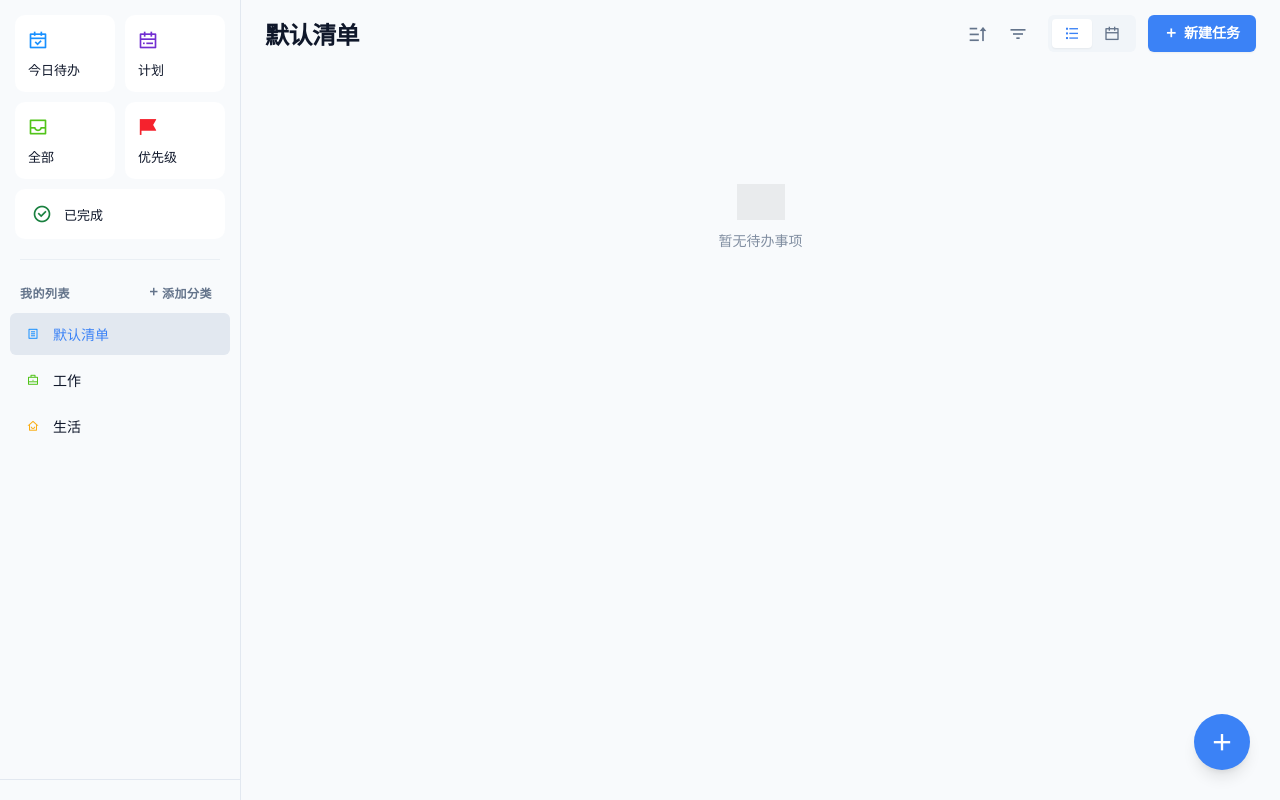
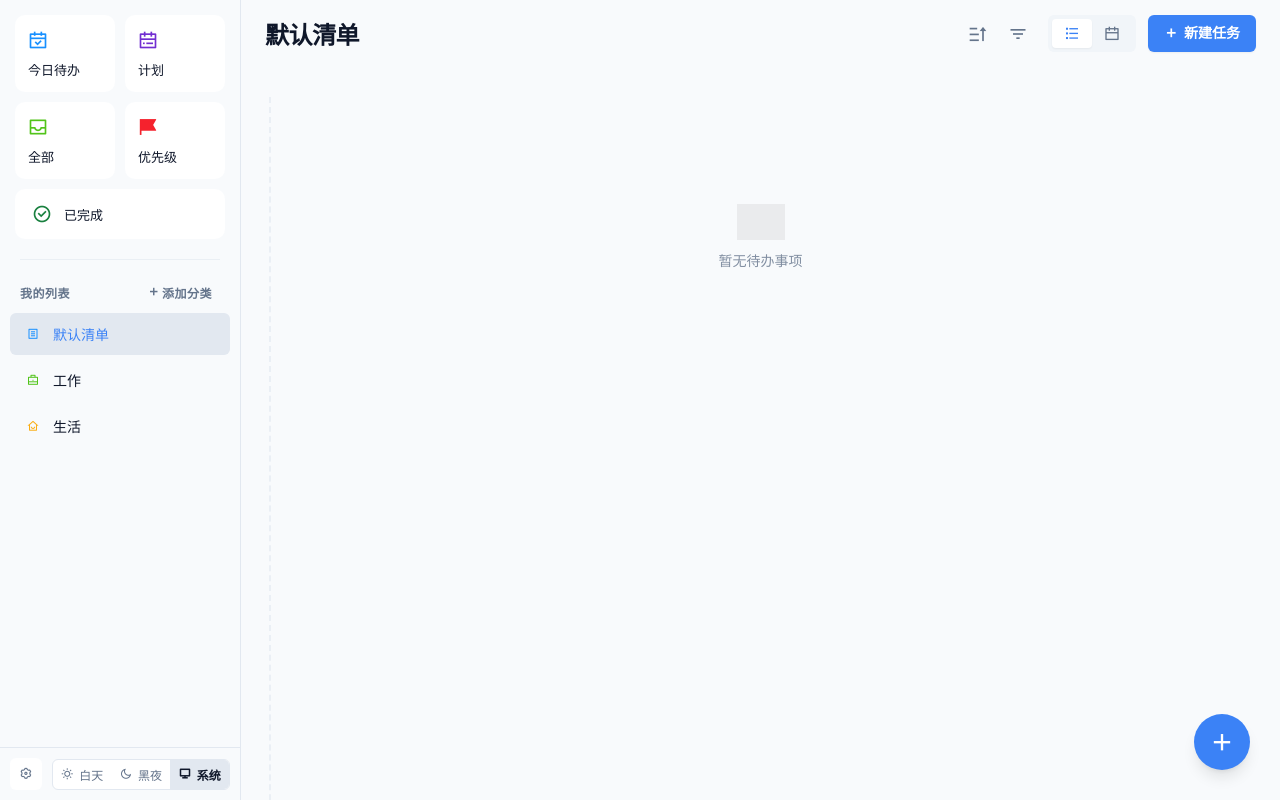
Before and after one commit to Go-lu/Just-Todo, a Vue app: page / in a window 1280 px wide. Built offline with nearby package versions, Linux system fonts and the light colour scheme; grey boxes are pictures that could not be loaded.

Commit message:
优化样式

```diff
--- a/package.json
+++ b/package.json
@@ -5,6 +5,7 @@
     "build": "vite build"
   },
   "dependencies": {
+    "canvas-confetti": "^1.9.4",
     "remixicon": "^4.8.0",
     "vue": "^3.5.13"
   },
--- a/src/App.vue
+++ b/src/App.vue
@@ -1,5 +1,5 @@
 <script setup>
-import { ref, computed, onMounted, watch, nextTick } from 'vue';
+import { ref, computed, onMounted, onUnmounted, watch, nextTick } from 'vue';
 import Sidebar from './components/Sidebar.vue';
 import TodoList from './components/TodoList.vue';
 import CalendarView from './components/CalendarView.vue';
@@ -11,6 +11,7 @@ import { v4 as uuidv4 } from 'uuid';
 import dayjs from 'dayjs';
 import isSameOrBefore from 'dayjs/plugin/isSameOrBefore';
 import 'dayjs/locale/zh-cn';
+import confetti from 'canvas-confetti';
 
 dayjs.extend(isSameOrBefore);
 dayjs.locale('zh-cn');
@@ -37,6 +38,38 @@ const taskDrawer = ref({
   initialData: {}
 });
 
+const themeMode = ref('system');
+const applyTheme = (mode) => {
+  const root = document.documentElement;
+  root.classList.remove('theme-light', 'theme-dark');
+  if (mode === 'light') {
+    root.classList.add('theme-light');
+  } else if (mode === 'dark') {
+    root.classList.add('theme-dark');
+  } else {
+
+  }
+};
+const setThemeMode = (mode) => {
+  themeMode.value = mode;
+};
+const mediaQuery = window.matchMedia ? window.matchMedia('(prefers-color-scheme: dark)') : null;
+const handleSystemThemeChange = () => {
+  if (themeMode.value === 'system') applyTheme('system');
+};
+watch(themeMode, (val) => {
+  localStorage.setItem('theme-mode', val);
+  applyTheme(val);
+});
+onMounted(() => {
+  const saved = localStorage.getItem('theme-mode') || 'system';
+  themeMode.value = saved;
+  applyTheme(saved);
+  mediaQuery && mediaQuery.addEventListener('change', handleSystemThemeChange);
+});
+onUnmounted(() => {
+  mediaQuery && mediaQuery.removeEventListener('change', handleSystemThemeChange);
+});
 const minDate = ref(dayjs().format('YYYY-MM-DD'));
 
 const sortState = ref({
@@ -348,6 +381,15 @@ const updateTodo = (updatedTodo) => {
       updatedTodo.completedAt = Date.now();
       if (!updatedTodo.history) updatedTodo.history = [];
       updatedTodo.history.push({ type: 'complete', timestamp: Date.now() });
+
+      // Trigger Global Confetti
+      confetti({
+        particleCount: 100,
+        spread: 70,
+        origin: { y: 0.6 },
+        colors: ['#3b82f6', '#10b981', '#f59e0b', '#ef4444'],
+        zIndex: 99999
+      });
     } else if (!updatedTodo.isCompleted && oldTodo.isCompleted) {
       updatedTodo.completedAt = null;
       if (!updatedTodo.history) updatedTodo.history = [];
@@ -726,10 +768,12 @@ const exportMarkdown = () => {
       :categories="categories"
       :currentCategoryId="currentCategoryId"
       :todos="todos"
+      :themeMode="themeMode"
       @select="selectCategory"
       @update:categories="updateCategories"
       @add-category="addCategory"
       @context-menu="showContextMenu"
+      @theme-change="setThemeMode"
     />
 
     <main class="main-content">
--- a/src/components/Sidebar.vue
+++ b/src/components/Sidebar.vue
@@ -15,10 +15,14 @@ const props = defineProps({
   todos: {
     type: Array,
     default: () => []
+  },
+  themeMode: {
+    type: String,
+    default: 'system'
   }
 });
 
-const emit = defineEmits(['select', 'update:categories', 'add-category', 'context-menu']);
+const emit = defineEmits(['select', 'update:categories', 'add-category', 'context-menu', 'theme-change', 'open-settings']);
 
 const dragging = ref(false);
 
@@ -61,6 +65,11 @@ const getSmartCount = (type) => {
 const handleDragEnd = () => {
   dragging.value = false;
 };
+
+const themeIndex = computed(() => props.themeMode === 'light' ? 0 : props.themeMode === 'dark' ? 1 : 2);
+const sliderLeft = computed(() => `${themeIndex.value * 33.333}%`);
+const setTheme = (mode) => emit('theme-change', mode);
+const openSettings = () => emit('open-settings');
 
 // Keyboard Navigation
 const handleKeyNav = (e) => {
@@ -186,7 +195,25 @@ onUnmounted(() => {
       </draggable>
     </div>
 
-    <div class="sidebar-footer"></div>
+    <div class="sidebar-footer">
+      <button class="settings-btn" title="设置" @click="openSettings">
+        <i class="ri-settings-3-line"></i>
+      </button>
+      <div class="theme-switch">
+        <div class="switch-track">
+          <div class="switch-slider" :style="{ left: sliderLeft }"></div>
+          <div class="switch-item" :class="{ active: props.themeMode === 'light' }" @click="setTheme('light')">
+            <i class="ri-sun-line"></i><span>白天</span>
+          </div>
+          <div class="switch-item" :class="{ active: props.themeMode === 'dark' }" @click="setTheme('dark')">
+            <i class="ri-moon-line"></i><span>黑夜</span>
+          </div>
+          <div class="switch-item" :class="{ active: props.themeMode === 'system' }" @click="setTheme('system')">
+            <i class="ri-computer-line"></i><span>系统</span>
+          </div>
+        </div>
+      </div>
+    </div>
   </div>
 </template>
 
@@ -399,6 +426,76 @@ onUnmounted(() => {
   .sidebar-footer {
     padding: 10px;
     border-top: 1px solid var(--border-color);
+    display: flex;
+    align-items: center;
+    gap: 10px;
+  }
+
+  .settings-btn {
+    display: inline-flex;
+    align-items: center;
+    justify-content: center;
+    width: 32px;
+    height: 32px;
+    border-radius: var(--radius-sm);
+    color: var(--secondary-text);
+    transition: all 0.2s;
+    border: 1px solid transparent;
+    background: var(--bg-secondary);
+
+    &:hover {
+      background-color: var(--hover-bg);
+      color: var(--primary-color);
+    }
+  }
+
+  .theme-switch {
+    flex: 1;
+  }
+
+  .switch-track {
+    position: relative;
+    display: grid;
+    grid-template-columns: 1fr 1fr 1fr;
+    background: var(--bg-secondary);
+    border: 1px solid var(--border-color);
+    border-radius: var(--radius-sm);
+    overflow: hidden;
+  }
+
+  .switch-item {
+    position: relative;
+    text-align: center;
+    padding: 6px 0;
+    font-size: 12px;
+    color: var(--secondary-text);
+    cursor: pointer;
+    display: flex;
+    align-items: center;
+    justify-content: center;
+    gap: 6px;
+    z-index: 1;
+
+    &:hover {
+      color: var(--text-color);
+      background: var(--hover-bg);
+    }
+
+    &.active {
+      color: var(--text-color);
+      font-weight: 600;
+    }
+  }
+
+  .switch-slider {
+    position: absolute;
+    top: 0;
+    left: 0;
+    width: 33.333%;
+    height: 100%;
+    background: var(--active-bg);
+    transition: left 0.25s ease;
+    z-index: 0;
   }
 }
 </style>
--- a/src/components/TodoList.vue
+++ b/src/components/TodoList.vue
@@ -216,8 +216,10 @@ onUnmounted(() => {
   window.removeEventListener('keydown', onKeydown);
 });
 
-const toggleComplete = (todo) => {
-  emit('update-todo', { ...todo, isCompleted: !todo.isCompleted });
+const toggleComplete = (todo, event) => {
+  const newStatus = !todo.isCompleted;
+  emit('update-todo', { ...todo, isCompleted: newStatus });
+  // Confetti is now handled globally in App.vue
 };
 
 const onContextMenu = (e, todo) => {
@@ -231,7 +233,8 @@ const onContextMenu = (e, todo) => {
     <!-- Header removed as per request -->
 
     <div class="groups-container">
-      <div v-for="group in displayGroups" :key="group.id" class="group-section">
+      <div class="timeline-content">
+        <div v-for="group in displayGroups" :key="group.id" class="group-section">
         <!-- Group Header -->
         <div
           v-if="!group.noHeader"
@@ -282,15 +285,15 @@ const onContextMenu = (e, todo) => {
                   @contextmenu="onContextMenu($event, element)"
                 >
                   <span class="drag-handle">⋮⋮</span>
-                  <label class="checkbox-wrapper" @click.stop>
-                    <input
-                      type="checkbox"
-                      :checked="element.isCompleted"
-                      @change="toggleComplete(element)"
-                      class="checkbox"
-                    />
-                    <div class="checkbox-custom"></div>
-                  </label>
+                  <div class="checkbox-wrapper" @click.stop="toggleComplete(element, $event)">
+                    <div
+                      class="custom-checkbox"
+                      :class="{ 'checked': element.isCompleted }"
+                      :style="{ borderColor: element.isCompleted ? 'transparent' : (element.priority === 'high' ? 'var(--danger-color)' : (element.priority === 'medium' ? 'var(--warning-color)' : (element.priority === 'low' ? 'var(--success-color)' : 'var(--border-color)'))) }"
+                    >
+                      <i v-if="element.isCompleted" class="ri-check-line" style="color: white; font-size: 14px;"></i>
+                    </div>
+                  </div>
                   <div class="todo-content" @click="emit('item-click', element)">
                     <div class="content-main">
                       <span class="text">{{ element.content }}</span>
@@ -324,15 +327,15 @@ const onContextMenu = (e, todo) => {
                @contextmenu="onContextMenu($event, element)"
              >
                <span class="drag-handle" v-if="!isCustomSort && group.id === 'active' && !['all', 'today', 'plan', 'urgent', 'completed'].includes(categoryId)">⋮⋮</span>
-               <label class="checkbox-wrapper" @click.stop>
-                 <input
-                   type="checkbox"
-                   :checked="element.isCompleted"
-                   @change="toggleComplete(element)"
-                   class="checkbox"
-                 />
-                 <div class="checkbox-custom"></div>
-               </label>
+               <div class="checkbox-wrapper" @click.stop="toggleComplete(element, $event)">
+                    <div
+                      class="custom-checkbox"
+                      :class="{ 'checked': element.isCompleted }"
+                      :style="{ borderColor: element.isCompleted ? 'transparent' : (element.priority === 'high' ? 'var(--danger-color)' : (element.priority === 'medium' ? 'var(--warning-color)' : (element.priority === 'low' ? 'var(--success-color)' : 'var(--border-color)'))) }"
+                    >
+                      <i v-if="element.isCompleted" class="ri-check-line" style="color: white; font-size: 14px;"></i>
+                    </div>
+                  </div>
                <div class="todo-content" @click="emit('item-click', element)">
                  <div class="content-main">
                    <span class="text">{{ element.content }}</span>
@@ -344,7 +347,7 @@ const onContextMenu = (e, todo) => {
                     <span v-if="element.description" class="meta-tag has-desc" title="有备注">
                       <i class="ri-sticky-note-line"></i>
                     </span>
-                    <span v-if="element.dueDate && !element.isCompleted" class="meta-tag" :class="{ overdue: dayjs(element.dueDate).isBefore(dayjs(), 'day') }">
+                    <span v-if="element.dueDate" class="meta-tag" :class="{ overdue: dayjs(element.dueDate).isBefore(dayjs(), 'day') && !element.isCompleted }">
                       <i class="ri-calendar-line"></i> {{ dayjs(element.dueDate).format('MM-DD') }}
                     </span>
                     <span v-if="element.repeatRule && !element.isCompleted" class="meta-tag">
@@ -363,6 +366,7 @@ const onContextMenu = (e, todo) => {
       <div v-if="displayGroups.length === 0" class="empty-state">
         <img src="https://cdn.jsdelivr.net/npm/remixicon@2.5.0/icons/System/checkbox-circle-line.svg" style="width: 48px; opacity: 0.2; margin-bottom: 10px;">
         <div>暂无待办事项</div>
+      </div>
       </div>
     </div>
 
@@ -394,38 +398,91 @@ const onContextMenu = (e, todo) => {
   .groups-container {
     flex: 1;
     overflow-y: auto;
-    padding-bottom: 90px;
+    position: relative;
+    /* Padding moved to inner wrapper to allow axis to scroll with content */
+  }
+
+  .timeline-content {
+    position: relative;
+    padding: 20px 20px 90px 20px;
+    min-height: 100%;
+
+    /* Timeline Axis Line */
+    &::before {
+      content: '';
+      position: absolute;
+      top: 30px;
+      bottom: 30px;
+      left: 28px; /* Closer to edge */
+      width: 2px;
+      border-left: 2px dashed var(--border-color); /* Dashed line */
+      background: none;
+      opacity: 0.6;
+      z-index: 0;
+    }
   }
 }
 
 .group-section {
-  margin-bottom: 20px;
+  margin-bottom: 30px;
+  position: relative;
+  z-index: 1;
 }
 
 .group-header {
   display: flex;
   align-items: center;
-  margin-bottom: 10px;
+  margin-bottom: 12px;
   padding: 6px 0;
   user-select: none;
+  position: relative;
+  padding-left: 24px; /* Space for dot */
+
+  /* Timeline Dot */
+  &::before {
+    content: '';
+    position: absolute;
+    /*
+       Container padding-left is 20px.
+       Line is at left: 28px (absolute to container).
+       Relative to container content (starts at 20px), line is at 8px.
+    */
+    left: 4px;
+    top: 50%;
+    transform: translateY(-50%);
+    width: 8px;
+    height: 8px;
+    border-radius: 50%;
+    background: var(--primary-color);
+    box-shadow: 0 0 0 4px var(--bg-color); /* Spacing from line */
+    border: none;
+    z-index: 2;
+    transition: all 0.2s;
+  }
 
   &.clickable {
     cursor: pointer;
     &:hover {
       opacity: 0.8;
+      &::before {
+        transform: translateY(-50%) scale(1.2);
+        box-shadow: 0 0 0 6px var(--hover-bg);
+      }
     }
   }
 
   .header-left {
     display: flex;
     align-items: center;
-    gap: 8px;
+    gap: 12px;
   }
 
   .arrow-icon {
-    font-size: 20px;
-    color: var(--secondary-text);
+    font-size: 18px;
+    color: var(--primary-color); /* Blue color like reference */
     transition: transform 0.2s;
+    margin-left: 0;
+    opacity: 0.8;
 
     &.rotated {
       transform: rotate(90deg);
@@ -433,43 +490,44 @@ const onContextMenu = (e, todo) => {
   }
 
   .group-title {
-    font-size: 14px;
-    font-weight: 600;
-    color: var(--text-color);
+    font-size: 15px;
+    font-weight: 700;
+    color: var(--primary-color); /* Blue color like reference */
   }
 
   .group-count {
-    font-size: 12px;
-    color: var(--secondary-text);
-    background: var(--bg-secondary);
-    padding: 2px 8px;
-    border-radius: 10px;
+    display: none; /* Hide count to match cleaner look, or style it minimally */
   }
+}
+
+.group-list {
+  padding-left: 24px; /* Indent items to align with title text */
 }
 
 .todo-item {
   display: flex;
   align-items: center;
-  padding: 12px 16px;
+  padding: 14px 18px;
   background: var(--bg-secondary);
-  border-radius: var(--radius-md);
-  margin-bottom: 10px;
+  border-radius: 8px; /* Slightly less rounded, more like card */
+  margin-bottom: 12px;
   transition: all 0.2s cubic-bezier(0.4, 0, 0.2, 1);
   border: 1px solid transparent;
-  box-shadow: var(--shadow-sm);
+  box-shadow: 0 1px 3px rgba(0,0,0,0.05);
   user-select: none;
   position: relative;
   overflow: hidden;
 
   &:hover {
-    transform: translateY(-2px);
-    box-shadow: var(--shadow-md);
-    border-color: var(--primary-color);
+    transform: translateY(-1px);
+    box-shadow: 0 4px 12px rgba(0,0,0,0.08);
+    background: var(--hover-bg); /* Highlight on hover */
 
     .drag-handle {
       opacity: 1;
     }
   }
+
 
   &.completed {
     opacity: 0.7;
@@ -510,52 +568,39 @@ const onContextMenu = (e, todo) => {
 
 /* Custom Checkbox */
 .checkbox-wrapper {
-  position: relative;
-  width: 20px;
-  height: 20px;
-  margin-right: 16px;
+  width: 24px;
+  height: 24px;
+  margin-right: 12px;
   flex-shrink: 0;
   cursor: pointer;
-}
-
-.checkbox {
-  opacity: 0;
-  width: 0;
-  height: 0;
-  position: absolute;
-}
-
-.checkbox-custom {
-  position: absolute;
-  top: 0;
-  left: 0;
-  width: 20px;
-  height: 20px;
-  border: 2px solid var(--primary-color);
-  border-radius: 6px;
-  background: transparent;
-  transition: all 0.2s ease;
   display: flex;
   align-items: center;
   justify-content: center;
-
-  &::after {
-    content: '';
-    width: 10px;
-    height: 5px;
-    border-left: 2px solid white;
-    border-bottom: 2px solid white;
-    transform: rotate(-45deg) translate(1px, -1px);
-    opacity: 0;
-    transition: opacity 0.2s;
-  }
 }
 
-.checkbox:checked + .checkbox-custom {
-  background: var(--primary-color);
+.custom-checkbox {
+  width: 18px;
+  height: 18px;
+  border: 1.5px solid var(--border-color);
+  border-radius: 6px; /* Soft rounded square */
+  display: flex;
+  align-items: center;
+  justify-content: center;
+  transition: all 0.2s cubic-bezier(0.4, 0, 0.2, 1);
+  background: transparent;
 
-  &::after {
-    opacity: 1;
+  &:hover {
+    border-color: var(--primary-color) !important;
+    background: rgba(59, 130, 246, 0.05);
+  }
+
+  &.checked {
+    background: var(--secondary-text); /* Completed color */
+    border-color: transparent !important;
+
+    /* If priority colors needed for checked state, can adjust here.
+       But usually completed = gray/muted.
+    */
   }
 }
 
@@ -619,24 +664,35 @@ const onContextMenu = (e, todo) => {
       align-items: center;
       gap: 4px;
       padding: 2px 8px;
-      background: var(--hover-bg);
-      border-radius: 12px;
+      background: var(--bg-color); /* Darker/Lighter than card */
+      border: 1px solid var(--border-color); /* Subtle border */
+      border-radius: 6px; /* Match checkbox radius */
       font-size: 11px;
       color: var(--secondary-text);
       transition: all 0.2s;
+      font-weight: 500;
 
       i {
         font-size: 12px;
+        opacity: 0.8;
       }
 
       &.overdue {
         background: rgba(239, 68, 68, 0.1);
         color: var(--danger-color);
+        border-color: rgba(239, 68, 68, 0.2);
       }
 
       &.has-desc {
         color: var(--primary-color);
         background: rgba(59, 130, 246, 0.1);
+        border-color: rgba(59, 130, 246, 0.2);
+      }
+
+      &.completed-time {
+         border-color: transparent;
+         background: transparent;
+         padding-left: 0;
       }
     }
   }
--- a/src/main.css
+++ b/src/main.css
@@ -73,20 +73,23 @@ textarea:focus, input:focus {
   box-shadow: 0 0 0 2px rgba(59, 130, 246, 0.2);
 }
 
-/* Scrollbar styling */
+/* Scrollbar styling - Hidden globally */
 ::-webkit-scrollbar {
-  width: 6px;
-  height: 6px;
+  width: 0;
+  height: 0;
+  display: none;
 }
 ::-webkit-scrollbar-track {
   background: transparent;
 }
 ::-webkit-scrollbar-thumb {
-  background: #cbd5e1;
-  border-radius: 3px;
+  background: transparent;
 }
-::-webkit-scrollbar-thumb:hover {
-  background: #94a3b8;
+
+/* Ensure cross-browser hiding */
+* {
+  scrollbar-width: none; /* Firefox */
+  -ms-overflow-style: none; /* IE/Edge */
 }
 
 @media (prefers-color-scheme: light) {
@@ -119,9 +122,36 @@ textarea:focus, input:focus {
   }
 
   ::-webkit-scrollbar-thumb {
-    background: #475569;
+    background-color: #475569;
   }
   ::-webkit-scrollbar-thumb:hover {
-    background: #64748b;
+    background-color: #64748b;
   }
 }
+
+/* Manual theme overrides */
+:root.theme-light {
+  --bg-color: #f8fafc;
+  --bg-secondary: #ffffff;
+  --text-color: #0f172a;
+  --secondary-text: #64748b;
+  --border-color: #e2e8f0;
+  --hover-bg: #f1f5f9;
+  --active-bg: #e2e8f0;
+  --input-bg: #ffffff;
+  --input-border: #cbd5e1;
+  --shadow-color: rgba(0,0,0,0.06);
+}
+
+:root.theme-dark {
+  --bg-color: #0f172a;
+  --bg-secondary: #1e293b;
+  --text-color: #f8fafc;
+  --secondary-text: #94a3b8;
+  --border-color: #334155;
+  --hover-bg: #334155;
+  --active-bg: #475569;
+  --input-bg: #1e293b;
+  --input-border: #475569;
+  --shadow-color: rgba(0,0,0,0.3);
+}
```
Also changed, not shown: src/components/CalendarView.vue (+50 -16 lines), 1 other file (tests, documents, lock files or other folders).
